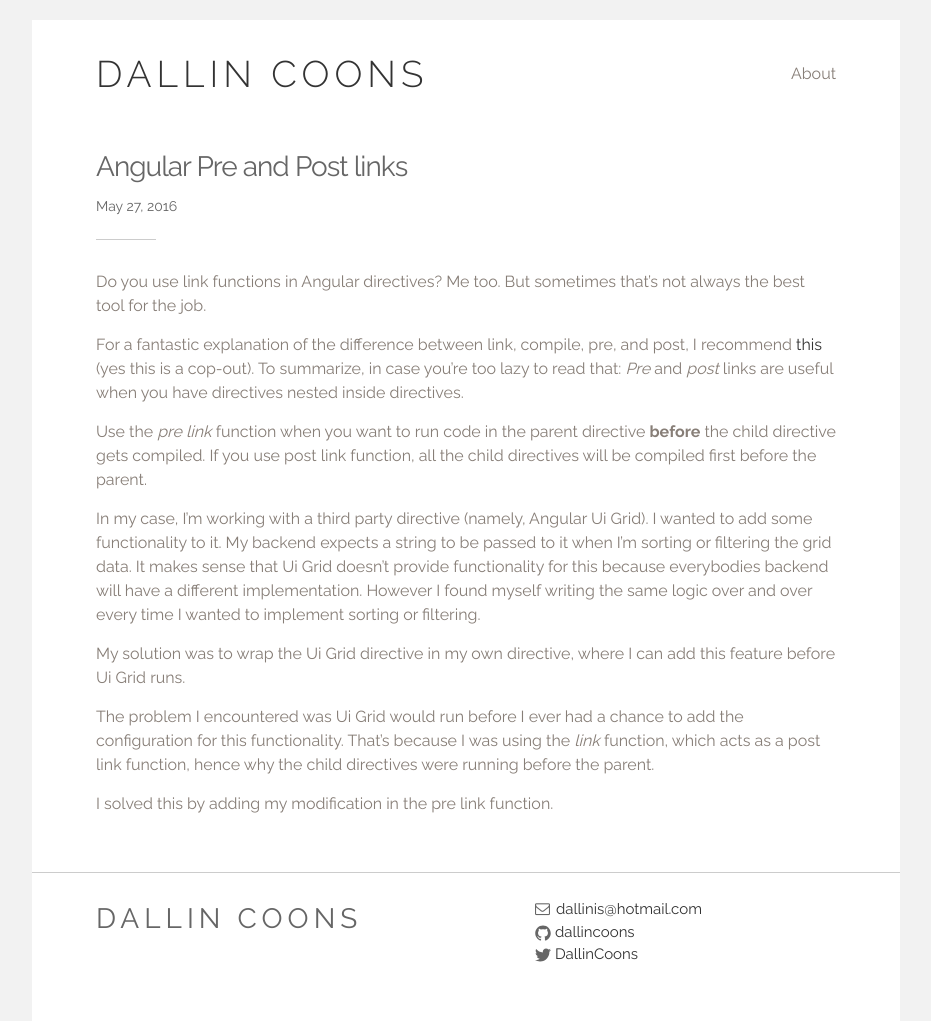
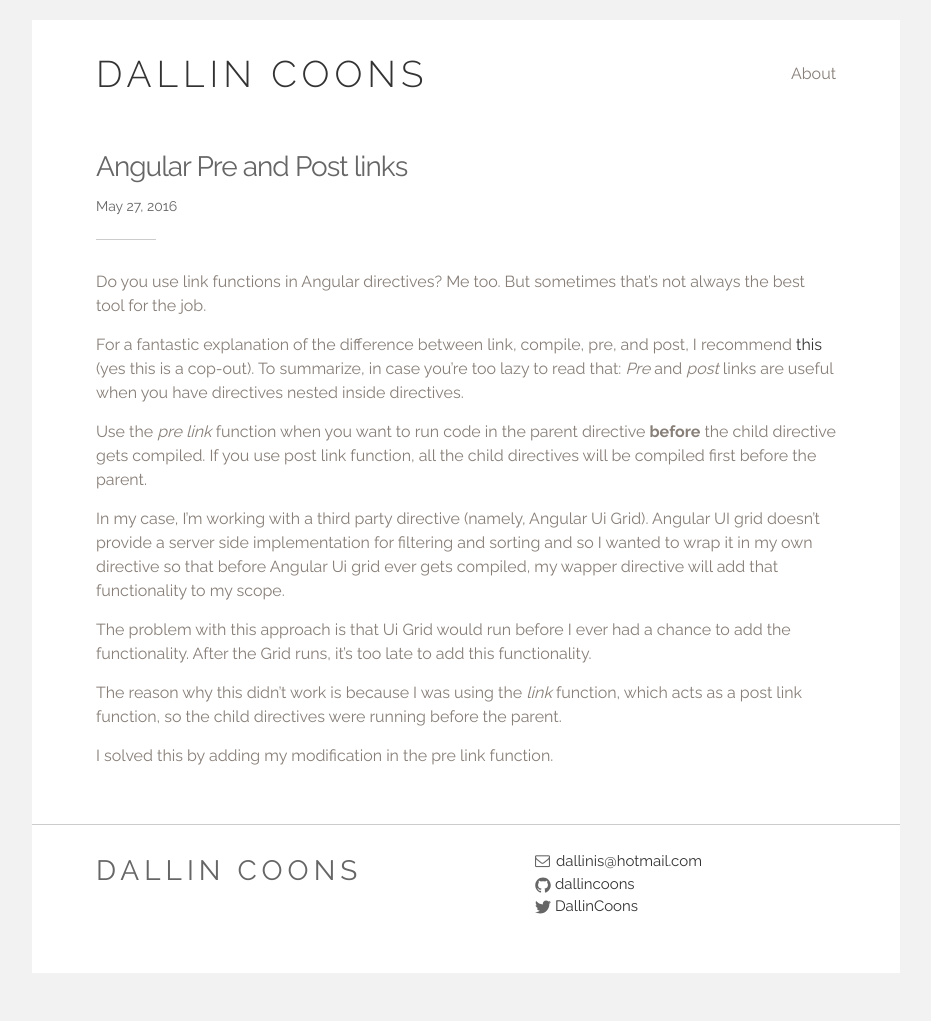
Before and after one commit to dallincoons/dallincoons.github.io, a Jekyll site: the page built from _posts/2016-05-27-Angular-pre-and-post-links.markdown, in a window 1280 px wide. Shown: the whole page, without its empty margins (174-1105 px from the left). Built offline with Jekyll 4.4.1, drawn with Linux system fonts in a browser that asks for light colours; nearby versions of some CDN libraries; library files that are not in the unit come from our copies; after the commit the page ends 973 px from its top, so only the background shows below that.

Commit message:
update angular pre and post link Post

```diff
--- a/_posts/2016-05-27-Angular-pre-and-post-links.markdown
+++ b/_posts/2016-05-27-Angular-pre-and-post-links.markdown
@@ -10,10 +10,10 @@ For a fantastic explanation of the difference between link, compile, pre, and po
 Use the *pre link* function when you want to run code in the parent directive __before__ the child directive gets compiled. If you use post link function, all the child directives will be compiled
 first before the parent.
 
-In my case, I'm working with a third party directive (namely, Angular Ui Grid). I wanted to add some functionality to it. My backend expects a string to be passed to it when I'm sorting or filtering the grid data. It makes sense that Ui Grid doesn't provide functionality for this because everybodies backend will have a different implementation. However I found myself writing the same logic over and over every time I wanted to implement sorting or filtering.
+In my case, I'm working with a third party directive (namely, Angular Ui Grid). Angular UI grid doesn't provide a server side implementation for filtering and sorting and so I wanted to wrap it in my own directive so that before Angular Ui grid ever gets compiled, my wapper directive will add that functionality to my scope.
 
-My solution was to wrap the Ui Grid directive in my own directive, where I can add this feature before Ui Grid runs.
+The problem with this approach is that Ui Grid would run before I ever had a chance to add the functionality. After the Grid runs, it's too late to add this functionality.
 
-The problem I encountered was Ui Grid would run before I ever had a chance to add the configuration for this functionality. That's because I was using the *link* function, which acts as a post link function, hence why the child directives were running before the parent.
+The reason why this didn't work is because I was using the *link* function, which acts as a post link function, so the child directives were running before the parent.
 
 I solved this by adding my modification in the pre link function.
```
